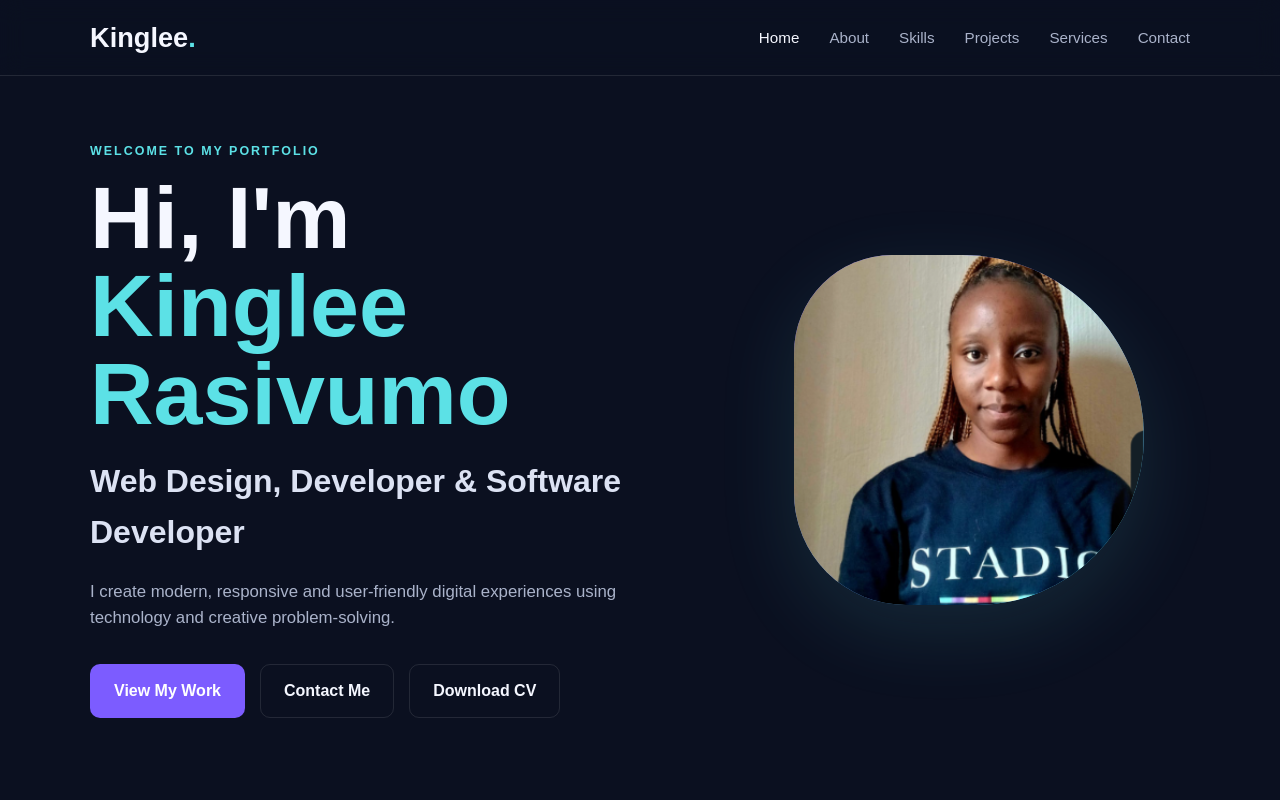
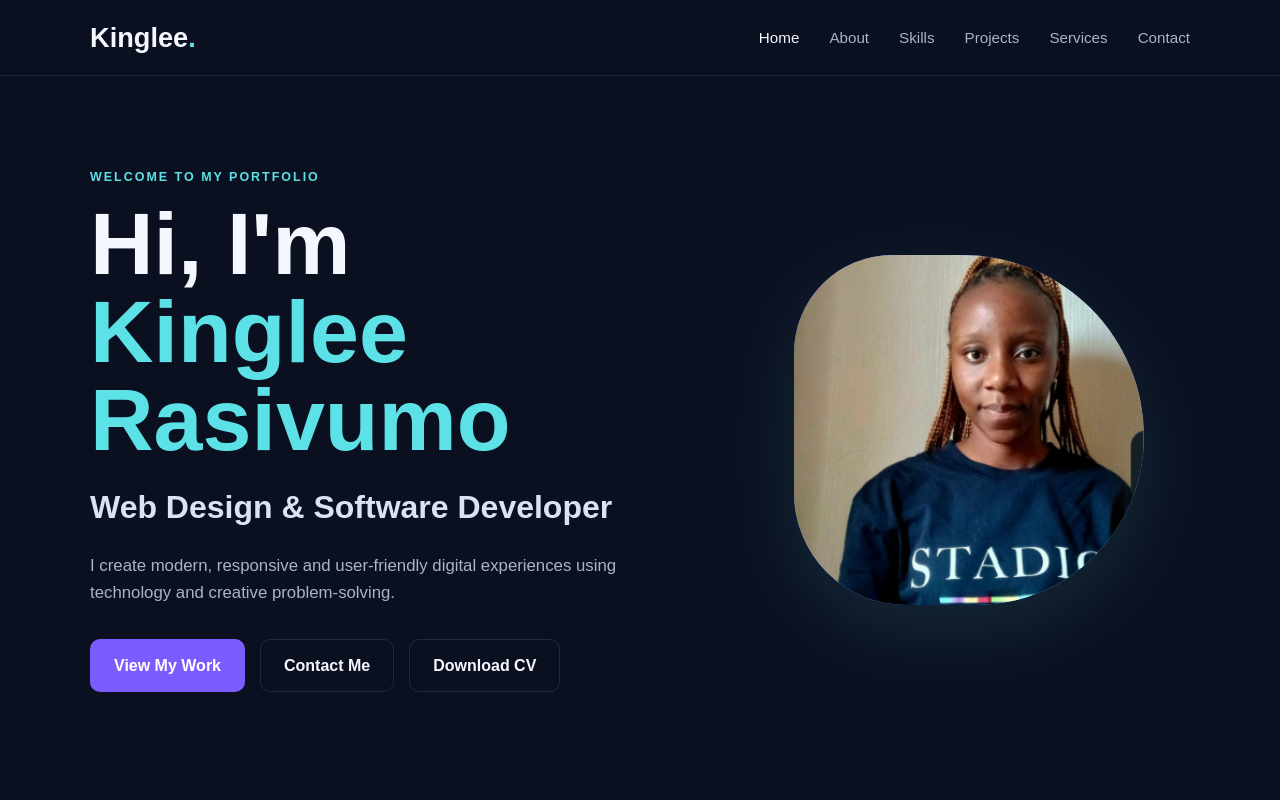
Before and after one commit to Vhuyie/Kinglee_portfolio, a plain HTML site: page index.html in a window 1280 px wide. Shown: the top 800 px of the page. Drawn offline with Linux system fonts and the light colour scheme.

Commit message:
Update index.html

```diff
--- a/index.html
+++ b/index.html
@@ -33,7 +33,7 @@
             <div class="hero-content">
                 <p class="eyebrow">WELCOME TO MY PORTFOLIO</p>
                 <h1>Hi, I'm <span>Kinglee Rasivumo</span></h1>
-                <h2>Web Design, Developer &amp; Software Developer</h2>
+                <h2>Web Design &amp; Software Developer</h2>
                 <p class="hero-text">
                     I create modern, responsive and user-friendly digital experiences
                     using technology and creative problem-solving.
@@ -81,7 +81,7 @@
                     </div>
                     <div>
                         <strong>Focus</strong>
-                        <span>Web Design&amp; Software Development</span>
+                        <span>Web Design &amp; Software Development</span>
                     </div>
                     <div>
                         <strong>Approach</strong>
```
